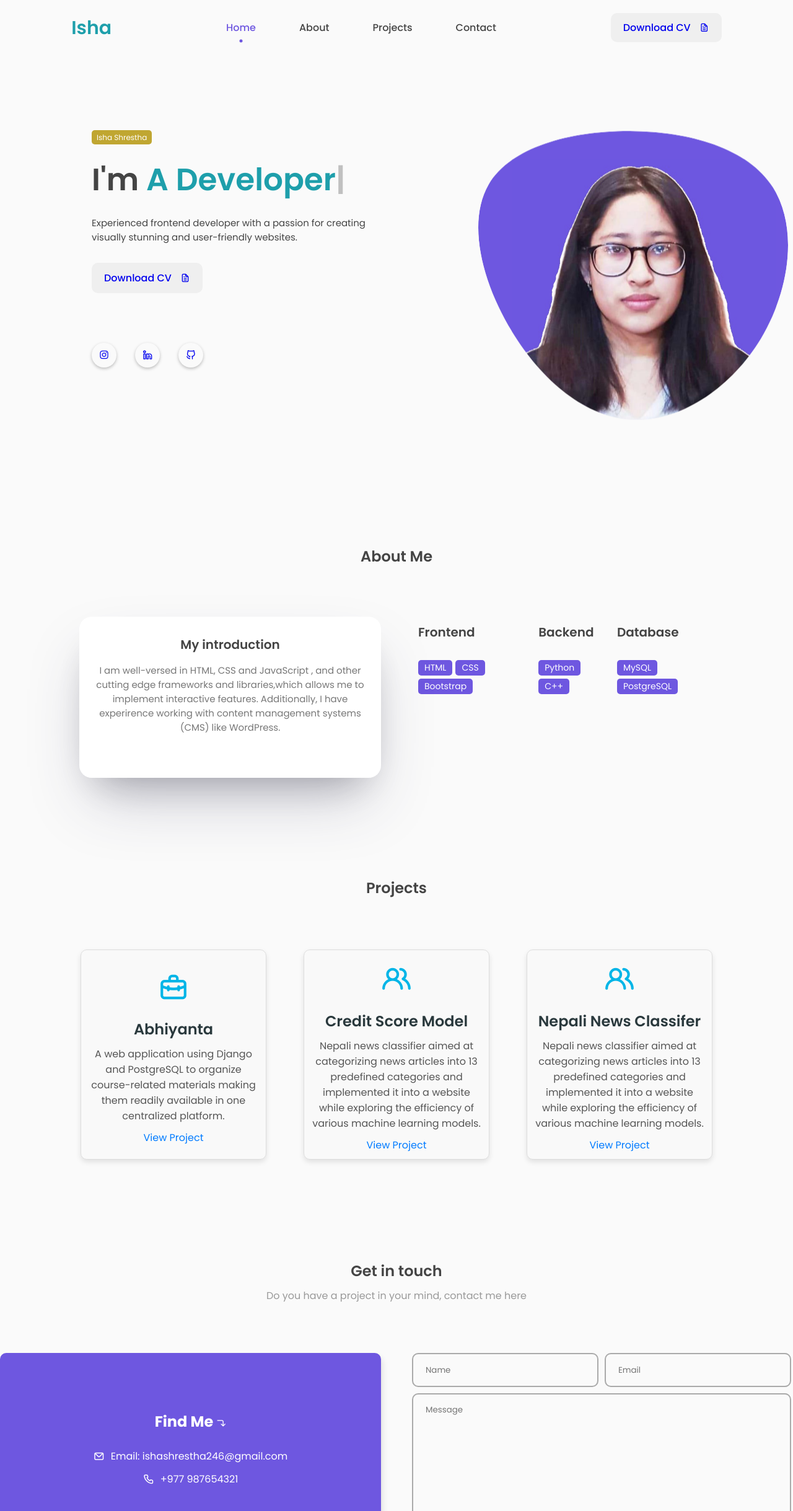
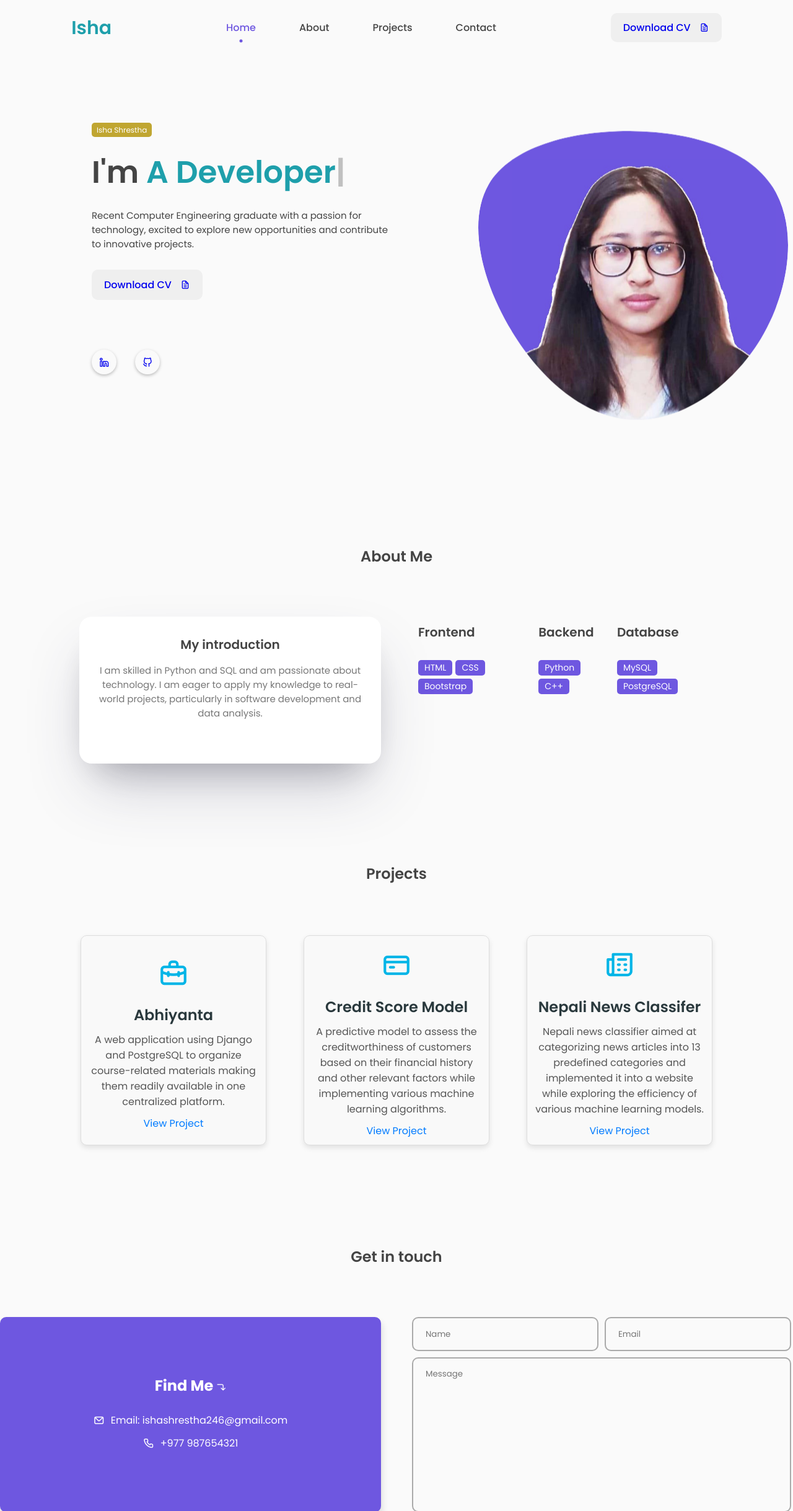
Before and after one commit to shrestha-isha/shrestha-isha.github.io, a plain HTML site: page index.html in a window 1280 px wide. Shown: the top 2438 px of the page at 62% size. Drawn offline with nearby package versions, Linux system fonts and the light colour scheme.

Commit message:
updated index.html

```diff
--- a/index.html
+++ b/index.html
@@ -1,5 +1,6 @@
 <!DOCTYPE html>
 <html lang="en">
+
 <head>
     <meta charset="UTF-8">
     <meta name="viewport" content="width=device-width, initial-scale=1.0">
@@ -11,6 +12,7 @@
     <link rel="shortcut icon" href="assets/images/favicon.png" type="image/x-icon">
     <title>Isha-Portfolio</title>
 </head>
+
 <body>
     <div class="container">
         <nav id="header">
@@ -59,18 +61,20 @@
                         <p>I'm <span class="typedText"></span></p>
                     </div>
                     <div class="featured-text-info">
-                        <p>Experienced frontend developer with a passion for creating visually stunning
-                            and user-friendly websites.
+                        <p>Recent Computer Engineering graduate with a passion for technology, excited to explore new
+                            opportunities and contribute to innovative projects.
+
                         </p>
                     </div>
                     <div class="featured-text-btn">
                         <!-- <button class="btn blue-btn">Hire Me</button> -->
-                        <a href="assets\ISHA_CV.pdf" download class="btn">Download CV <i class="uil uil-file-alt"></i></a>
+                        <a href="assets\ISHA_CV.pdf" download class="btn">Download CV <i
+                                class="uil uil-file-alt"></i></a>
                     </div>
                     <div class="social_icons">
-                        <a href="https://www.instagram.com/your_instagram_username" target="_blank">
+                        <!-- <a href="https://www.instagram.com/your_instagram_username" target="_blank">
                           <div class="icon"><i class="uil uil-instagram"></i></div>
-                        </a>
+                        </a> -->
                         <a href="https://www.linkedin.com/in/isha-shrestha-a1015b239/" target="_blank">
                             <div class="icon"><i class="uil uil-linkedin-alt"></i></div>
                         </a>
@@ -81,20 +85,20 @@
                 </div>
                 <div class="featured-image">
                     <div class="image">
-                        <!-- <img src="https://raw.githubusercontent.com/tilakjain123/Portfolio/main/01/profile.png" alt="avatar"> -->
-                        <svg class="home_blob" viewBox="0 0 200 187" xmlns="http://www.w3.org/2000/svg" xmlns:xlink="http://www.w3.org/1999/xlink">
+                        <svg class="home_blob" viewBox="0 0 200 187" xmlns="http://www.w3.org/2000/svg"
+                            xmlns:xlink="http://www.w3.org/1999/xlink">
                             <mask id="mask0" mask-type="alpha">
                                 <path d="M190.312 36.4879C206.582 62.1187 201.309 102.826 182.328 134.186C163.346 165.547
                                 130.807 187.559 100.226 186.353C69.6454 185.297 41.0228 161.023 21.7403 129.362C2.45775
                                 97.8511 -7.48481 59.1033 6.67581 34.5279C20.9871 10.1032 59.7028 -0.149132 97.9666
-                                0.00163737C136.23 0.303176 174.193 10.857 190.312 36.4879Z"/>
+                                0.00163737C136.23 0.303176 174.193 10.857 190.312 36.4879Z" />
                             </mask>
                             <g mask="url(#mask0)">
                                 <path d="M190.312 36.4879C206.582 62.1187 201.309 102.826 182.328 134.186C163.346
                                 165.547 130.807 187.559 100.226 186.353C69.6454 185.297 41.0228 161.023 21.7403
                                 129.362C2.45775 97.8511 -7.48481 59.1033 6.67581 34.5279C20.9871 10.1032 59.7028
-                                -0.149132 97.9666 0.00163737C136.23 0.303176 174.193 10.857 190.312 36.4879Z"/>
-                                <image class="home_blob-image" x='12' y='18' xlink:href="assets\me.jpg"/>
+                                -0.149132 97.9666 0.00163737C136.23 0.303176 174.193 10.857 190.312 36.4879Z" />
+                                <image class="home_blob-image" x='12' y='18' xlink:href="assets\me.jpg" />
                             </g>
                         </svg>
                     </div>
@@ -109,10 +113,9 @@
                     <div class="col">
                         <div class="about-info">
                             <h3>My introduction</h3>
-                            <p>I am well-versed in HTML, CSS and JavaScript , and other cutting edge
-                                frameworks and libraries,which allows me to implement interactive features.
-                                Additionally, I have experirence working with content management systems (CMS) like
-                                WordPress.
+                            <p>I am skilled in Python and SQL and am passionate about
+                                technology. I am eager to apply my knowledge to real-world projects, particularly in software
+                                development and data analysis.
                             </p>
                         </div>
                     </div>
@@ -157,20 +160,27 @@
                     <div class="project-box">
                         <i class="uil uil-briefcase-alt"></i>
                         <h3>Abhiyanta</h3>
-                            <p>A web application using Django and PostgreSQL to organize course-related materials making them readily available in one centralized platform.</p>
+                        <p>A web application using Django and PostgreSQL to organize course-related materials making
+                            them readily available in one centralized platform.</p>
                         <a href="https://github.com/shrestha-isha/MinorProject" class="project-link">View Project</a>
                     </div>
                     <div class="project-box">
-                        <i class="uil uil-users-alt"></i>
+                        <i class="uil uil-credit-card"></i>
                         <h3>Credit Score Model</h3>
-                        <p>Nepali news classifier aimed at categorizing news articles into 13 predefined categories and implemented it into a website while exploring the efficiency of various machine learning models.</p>
-                        <a href="https://github.com/shrestha-isha/Projects/tree/main/Task_1" class="project-link">View Project</a>
+                        <p>A predictive model to assess the creditworthiness of customers based on their financial
+                            history and other relevant factors while implementing various machine learning algorithms.
+                        </p>
+                        <a href="https://github.com/shrestha-isha/Projects/tree/main/Task_1" class="project-link">View
+                            Project</a>
                     </div>
                     <div class="project-box">
-                        <i class="uil uil-users-alt"></i>
+                        <i class="uil uil-newspaper"></i>
+                        <!-- <i class="uil uil-users-alt"></i> -->
                         <h3>Nepali News Classifer</h3>
-                        <p>Nepali news classifier aimed at categorizing news articles into 13 predefined categories and implemented it into a website while exploring the efficiency of various machine learning models.</p>
-                        <a href="https://github.com/shrestha-isha/MinorProject" class="project-link">View Project</a>
+                        <p>Nepali news classifier aimed at categorizing news articles into 13 predefined categories and
+                            implemented it into a website while exploring the efficiency of various machine learning
+                            models.</p>
+                        <a href="assets\NepaliBert.ipynb" class="project-link">View Project</a>
                     </div>
                 </div>
     </div>
@@ -180,7 +190,7 @@
         <form action="https://api.web3forms.com/submit" method="POST"></form>
         <div class="top-header">
             <h1>Get in touch</h1>
-                    <span>Do you have a project in your mind, contact me here</span>
+            <!-- <span>Do you have a project in your mind, contact me here</span> -->
         </div>
         <div class="row">
             <div class="col">
@@ -191,12 +201,13 @@
                 </div>
             </div>
             <div class="col">
-                        <form action="https://api.web3forms.com/submit" method="POST">
+                <form id="contactForm" action="https://api.web3forms.com/submit" method="POST">
                     <input type="hidden" name="access_key" value="a696b940-b3d5-4b33-a03a-7b528b0183c1">
                     <div class="form-control">
                         <div class="form-inputs">
-                                        <input type="text" name="name" class="input-field" placeholder="Name" required>
-                                        <input type="text" name="email" class="input-field" placeholder="Email" required>
+                            <input type="text" name="name" class="input-field" placeholder="Name" required
+                                pattern="[A-Za-z\s]+">
+                            <input type="email" name="email" class="input-field" placeholder="Email" required>
                         </div>
                         <div class="text-area">
                             <textarea name="message" placeholder="Message" required></textarea>
```
Lines whose indentation alone changed are shown as unchanged.
